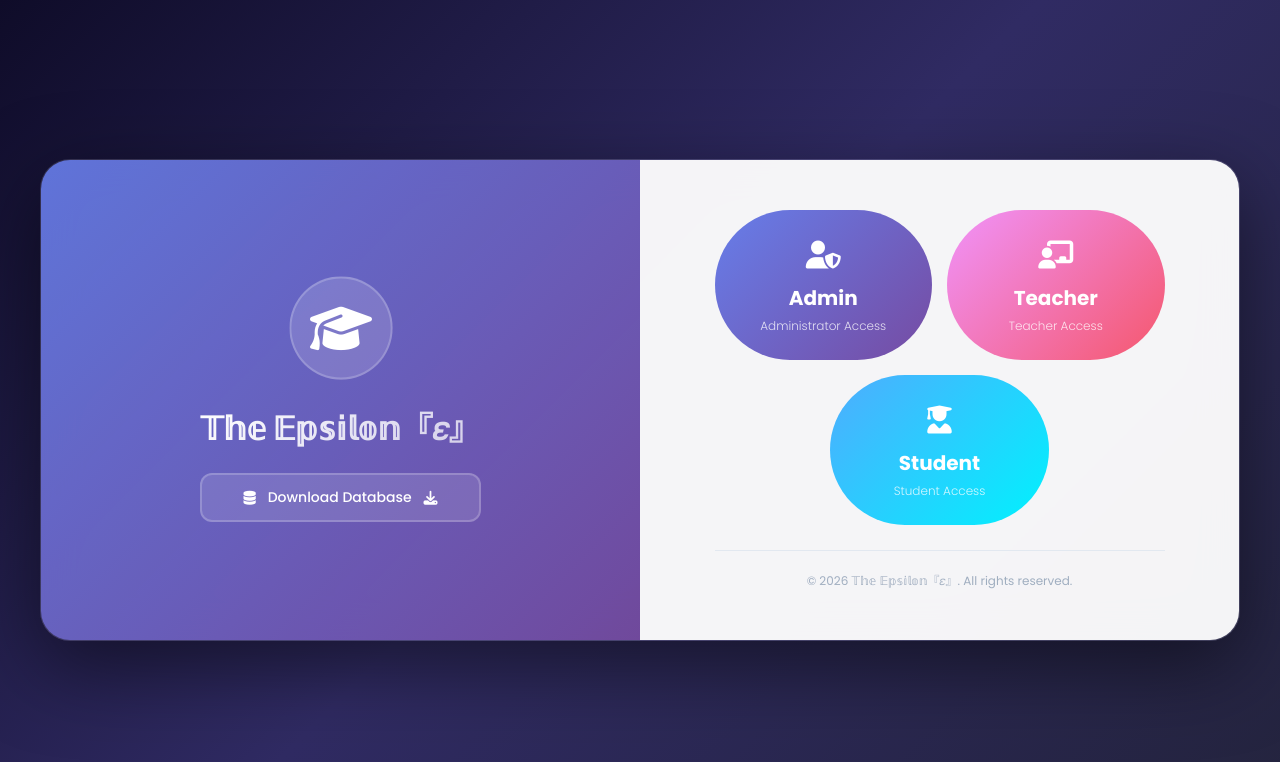
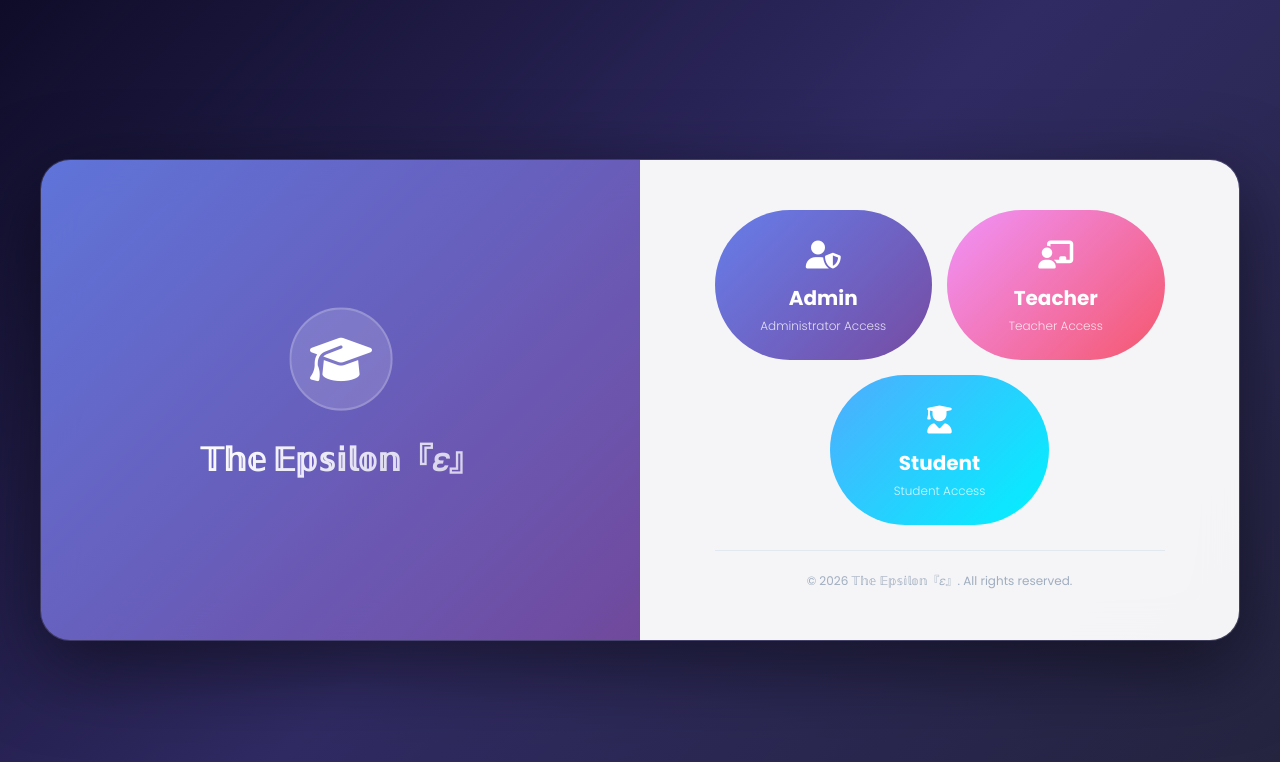
Before and after one commit to Rezu3/Epsilon0.2, a Flask app: page / in a window 1280 px wide. Shown: the top 762 px of the page. Run offline with Flask 3, Linux system fonts and the light colour scheme.

Commit message:
Update login.html

```diff
--- a/templates/login.html
+++ b/templates/login.html
@@ -19,16 +19,6 @@
                     </div>
                     <h1 class="brand-name">𝕋𝕙𝕖 𝔼𝕡𝕤𝕚𝕝𝕠𝕟『𝜀』</h1>
                     <!-- <p class="brand-tagline">Smart Learning Management System</p> -->
-
-                    <!-- Database Download Button -->
-                    <div class="db-download-section">
-                        <button onclick="downloadDatabase()" class="db-download-btn" title="Download Database">
-                            <i class="fas fa-database"></i>
-                            <span>Download Database</span>
-                            <i class="fas fa-download"></i>
-                        </button>
-                         <!-- <p class="db-hint">Download your database backup</p> -->
-                    </div>
                 </div>
             </div>
 
@@ -149,32 +139,5 @@
     </div>
 
     <script src="{{ url_for('static', filename='js/login.js') }}"></script>
-    <script>
-        // Database Download Function
-        function downloadDatabase() {
-            fetch('/download_database')
-                .then(response => {
-                    if (!response.ok) {
-                        throw new Error('Network response was not ok');
-                    }
-                    return response.blob();
-                })
-                .then(blob => {
-                    const url = window.URL.createObjectURL(blob);
-                    const a = document.createElement('a');
-                    a.href = url;
-                    a.download = 'tution.db';
-                    document.body.appendChild(a);
-                    a.click();
-                    a.remove();
-                    window.URL.revokeObjectURL(url);
-                    alert('✅ Database downloaded successfully!\nFile: tution.db');
-                })
-                .catch(error => {
-                    console.error('Error downloading database:', error);
-                    alert('❌ Error downloading database. Please try again.');
-                });
-        }
-    </script>
 </body>
 </html>
```
